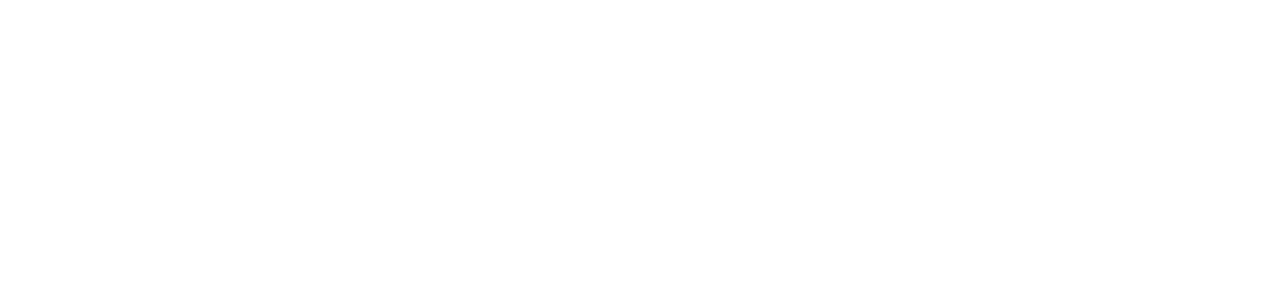
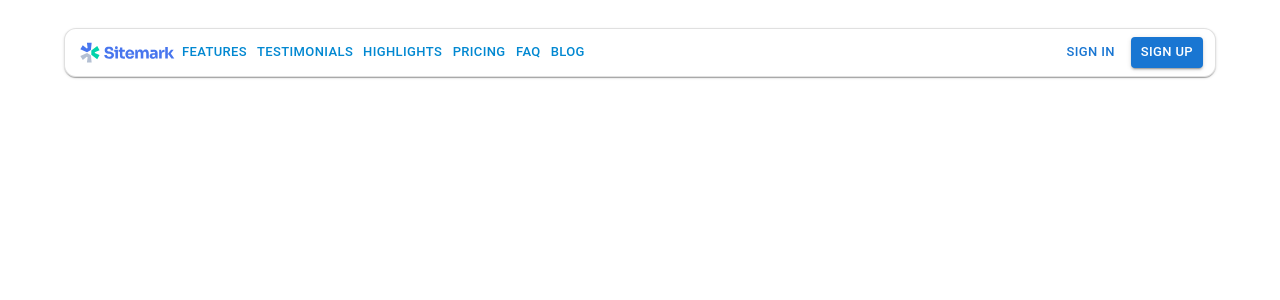
Before and after one commit to clementR97/login_React_FRONT-BACK, a React app in the folder FrontEnd/: page / in a window 1280 px wide. Shown: the top 300 px of the page. Built offline with nearby package versions, Linux system fonts and the light colour scheme; the HTML template or start-up script is replaced by a standard one.

Commit message:
Enhance: implement Material-UI components in Accueil for improved layout and styling

```diff
--- a/FrontEnd/src/Components/Accueil.jsx
+++ b/FrontEnd/src/Components/Accueil.jsx
@@ -1,5 +1,12 @@
-
+import CssBaseline from '@mui/material/CssBaseline';
+import Divider from '@mui/material/Divider';
+import NavBar from './ComponentAccueil/Navbar.jsx';
 const Accueil = ()=>{
-
+ return(
+    <>
+    <CssBaseline enableColorScheme />
+    <NavBar/>
+    </>
+ )
 }
 export default Accueil
--- /dev/null
+++ b/FrontEnd/src/Components/ComponentAccueil/Navbar.jsx
@@ -0,0 +1,108 @@
+import { styled,alpha } from "@mui/material/styles";
+import Box from '@mui/material/Box';
+import AppBar from '@mui/material/AppBar';
+import Toolbar from '@mui/material/Toolbar';
+import Button from '@mui/material/Button';
+import IconButton from '@mui/material/IconButton';
+import Container from '@mui/material/Container';
+import Divider from '@mui/material/Divider';
+import MenuItem from '@mui/material/MenuItem';
+import Drawer from '@mui/material/Drawer';
+import MenuIcon from '@mui/icons-material/Menu';
+import CloseRoundedIcon from '@mui/icons-material/CloseRounded';
+
+import { SitemarkIcon } from "../CustomIcon";
+import { useState } from "react";
+
+    const StyledToolbar = styled(Toolbar)(({theme})=>({
+            display:'flex',
+            alignItems:'center',
+            justifyContent:'space-between',
+            flexShrink:0,
+            borderRadius: `calc(${theme.shape.borderRadius}px + 8px)`,
+            backdropFilter: 'blur(24px)',
+            border: '1px solid',
+            borderColor: (theme.vars || theme).palette.divider,
+            backgroundColor: theme.vars
+                ? `rgba(${theme.vars.palette.background.defaultChannel} / 0.4)`
+                : alpha(theme.palette.background.default, 0.4),
+            boxShadow: (theme.vars || theme).shadows[1],
+            padding: '8px 12px',
+
+    }))
+
+    const NavBar=()=>{
+            const [open,setOpen] = useState(false)
+
+            const toggleDrawer = (newOpen) =>() =>{
+                setOpen(newOpen)
+            }
+
+            return(
+                <AppBar
+                position='fixed'
+                enableColorOnDark
+                sx={{
+                    boxShadow: 0,
+                    bgcolor: 'transparent',
+                    backgroundImage: 'none',
+                    mt:'calc(var(--template-frame-height, 0px) + 28px)',
+                }}>
+                    <Container maxWidth='lg'>
+                        <StyledToolbar variant="dense" disableGutters>
+                            <Box sx={{flexGrow:1, display:'flex',alignItems:'center',px:0 }}>
+                                <SitemarkIcon/>
+                                <Box sx={{display:{xs:'none',md:'flex'} }}>
+                                    <Button variant="text" color="info" size="small">Features</Button>
+                                    <Button variant="text" color="info" size="small">Testimonials</Button>
+                                    <Button variant="text" color="info" size="small">Highlights</Button>
+                                    <Button variant="text" color="info" size="small">Pricing</Button>
+                                    <Button variant="text" color="info" size="small" sx={{ minWidth: 0 }}>FAQ</Button>
+                                    <Button variant="text" color="info" size="small" sx={{ minWidth: 0 }}>Blog</Button>
+                                </Box>
+                            </Box>
+                            <Box sx={{display:{xs: 'none',md:'flex'},gap:1, alignItems:'center',}}>
+                                <Button color="primary" variant="text" size="small">Sign in</Button>
+                                <Button color="primary" variant="contained" size="small">Sign up</Button>
+                            </Box>
+                            <Box sx={{display:{xs:'flex',md:'none'},gap:1}}>
+                                <IconButton aria-label="Menu button" onClick={toggleDrawer(true)}>
+                                    <MenuIcon/>
+                                </IconButton>
+                                <Drawer anchor="top" open={open} onClose={toggleDrawer(false)}
+                                PaperProps={{sx:{top:'var(--template-frame-height, 0px)'},}}>
+
+                                    <Box sx={{p:2, backgroundColor:'Background.default'}}>
+                                        <Box sx={{display:'flex', justifyContent:'flex-end',}}>
+                                            <IconButton onClick={toggleDrawer(false)}>
+                                                <CloseRoundedIcon/>
+                                            </IconButton>
+                                        </Box>
+                                            <MenuItem>Features</MenuItem>
+                                            <MenuItem>Testimonials</MenuItem>
+                                            <MenuItem>Highlights</MenuItem>
+                                            <MenuItem>Pricing</MenuItem>
+                                            <MenuItem>FAQ</MenuItem>
+                                            <MenuItem>Blog</MenuItem>
+
+                                            <Divider sx={{my:3}}/>
+                                            <MenuItem>
+                                                <Button color="primary" variant="contained" fullWidth>
+                                                    Sign up
+                                                </Button>
+                                                <Button color="primary" variant="contained" fullWidth>
+                                                    Sign in
+                                                </Button>
+
+                                            </MenuItem>
+                                    </Box>
+
+                                </Drawer>
+                            </Box>
+                        </StyledToolbar>
+
+                    </Container>
+                </AppBar>
+            )
+    }
+    export default NavBar
```
